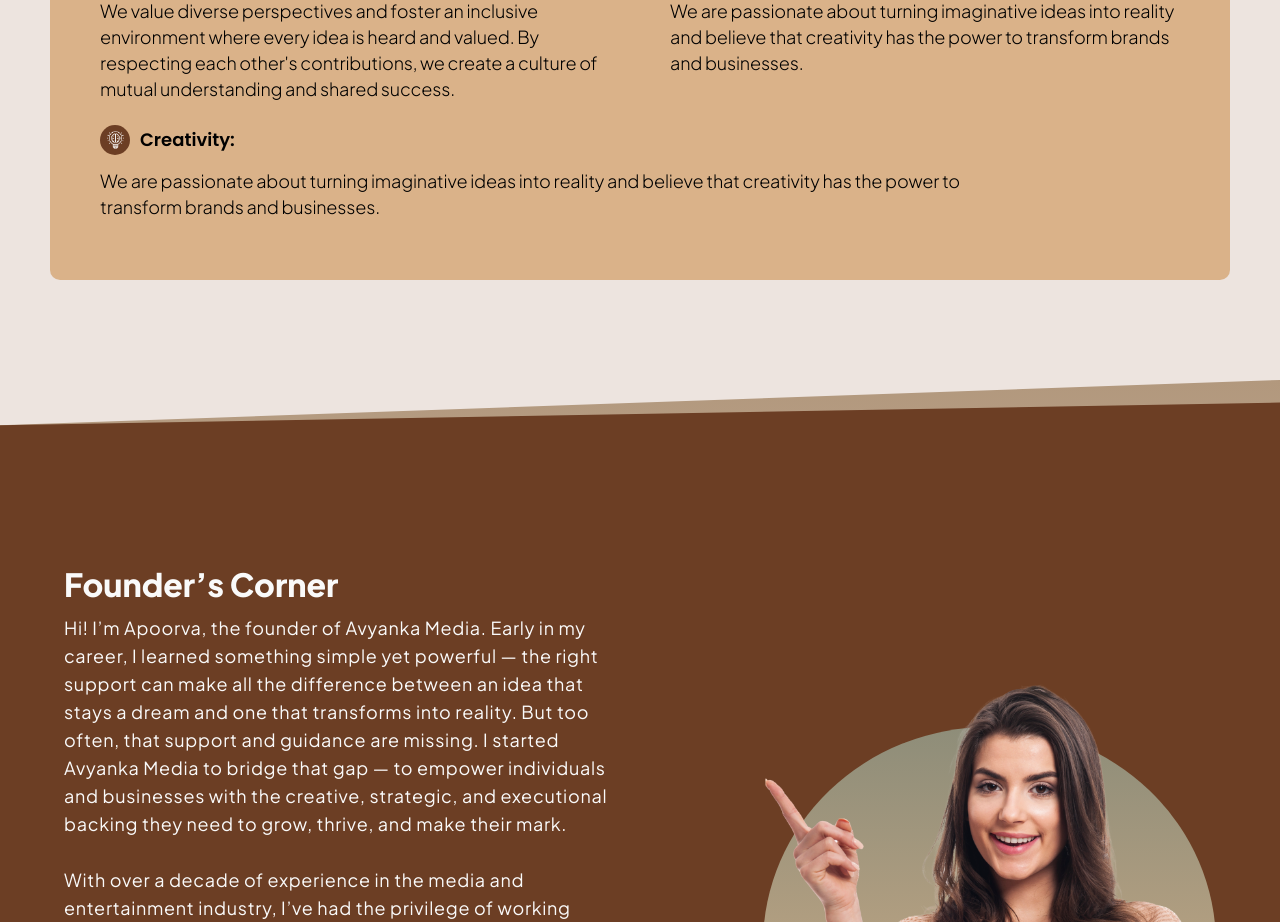
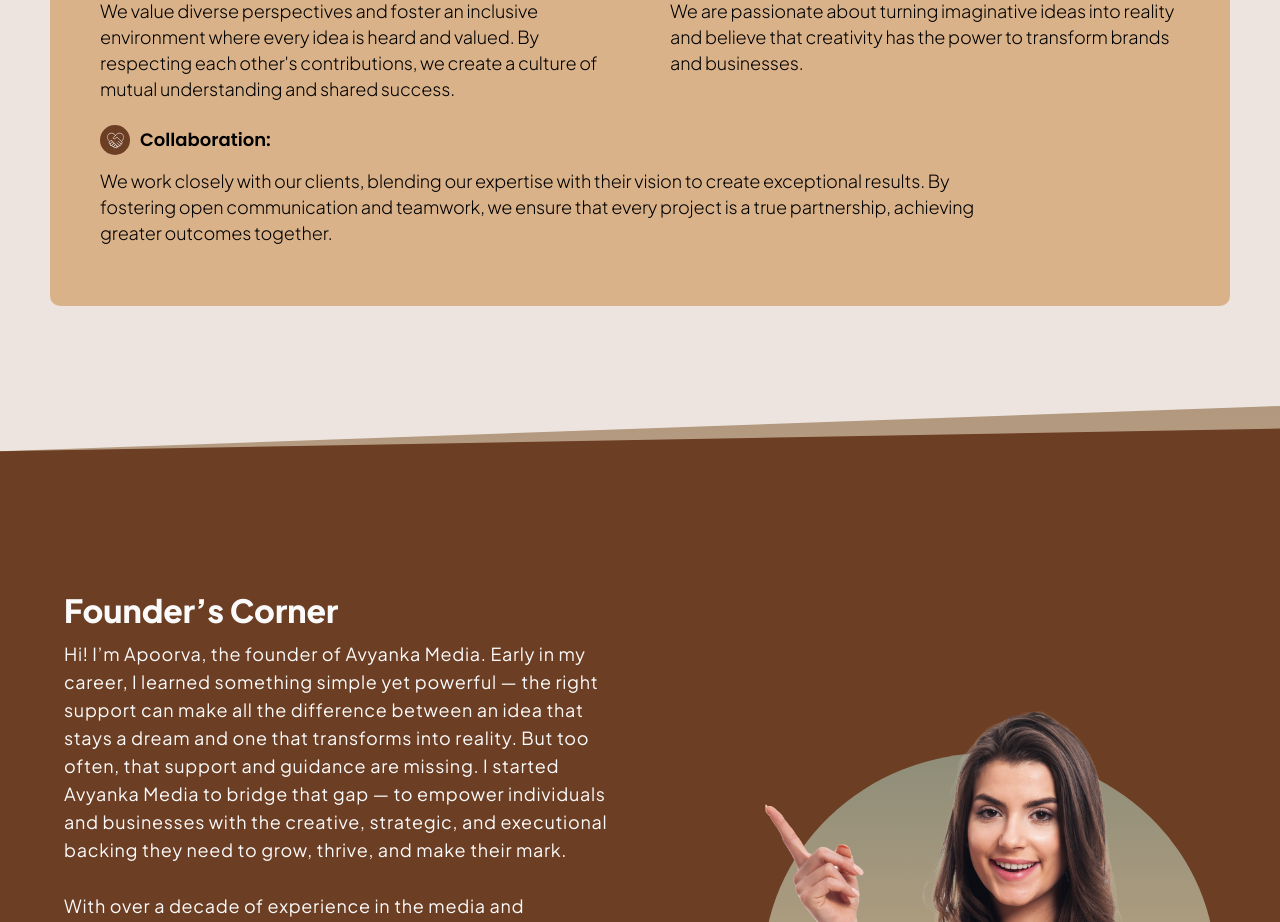
Before and after one commit to Vaishnav-Vijayan07/creative-agency, a Next.js app: page /about-us in a window 1280 px wide. Shown: the part 1760-2682 px from the top of the page. Built offline with nearby package versions, Linux system fonts and the light colour scheme; no server answers.

Commit message:
added new content on about us

```diff
--- a/src/app/about-us/page.js
+++ b/src/app/about-us/page.js
@@ -33,8 +33,8 @@
                 <h3 data-aos="fade-right">Our Story</h3>
               </div>
               <p data-aos="fade-right">
-                Welcome to Avyanka Media! Our journey began with a simple yet profound belief: An idea as small as a mustard
-                seed has the potential to move mountains. Our job is to help you bring these ideas to life.{" "}
+                Welcome to Avyanka Media! Our journey began with a simple yet profound belief: An idea as small as a mustard seed
+                has the potential to move mountains. Our job is to help you bring these ideas to life.{" "}
               </p>
             </div>
             <div className={styles.image_wrapper} data-aos="fade-right">
@@ -151,13 +151,14 @@
           <div className={styles.flex_item}>
             <div className={styles.headingContainer}>
               <div className={styles.logoContainer}>
-                <img src="/icons/aboutus/creativity.png" alt="" />
+                <img src="/icons/aboutus/collab.svg" alt="" />
               </div>
-              <span>Creativity:</span>
+              <span>Collaboration:</span>
             </div>
             <p>
-              We are passionate about turning imaginative ideas into reality and believe that creativity has the power to
-              transform brands and businesses.
+              We work closely with our clients, blending our expertise with their vision to create exceptional results. By
+              fostering open communication and teamwork, we ensure that every project is a true partnership, achieving greater
+              outcomes together.
             </p>
           </div>
         </div>
```
Also changed, not shown: public/icons/aboutus/collab.svg (added).
